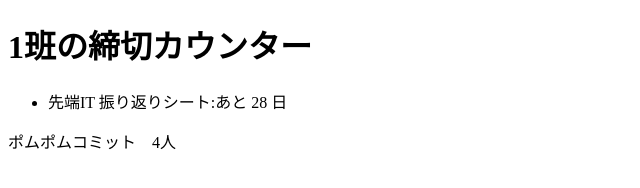
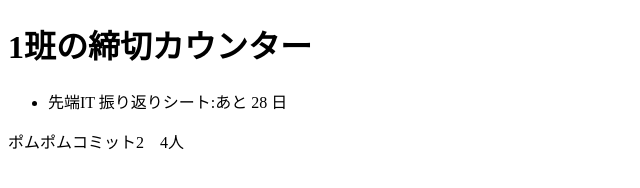
Before and after one commit to neec-sentan-it-2026/team01-deadline, a website: page public/index.html in a window 1280 px wide. Shown: the full height of the page, 0-640 px from the left. Drawn offline with Linux system fonts and the light colour scheme.

Commit message:
班名変更

```diff
--- a/public/index.html
+++ b/public/index.html
@@ -8,7 +8,7 @@
 <body>
   <h1>1班の締切カウンター</h1>
   <ul id="list"></ul>
-  <p>ポムポムコミット　4人</p>
+  <p>ポムポムコミット2　4人</p>
   <script type="module">
     import { daysUntil } from './deadline.js';
     const deadlines = [
```
